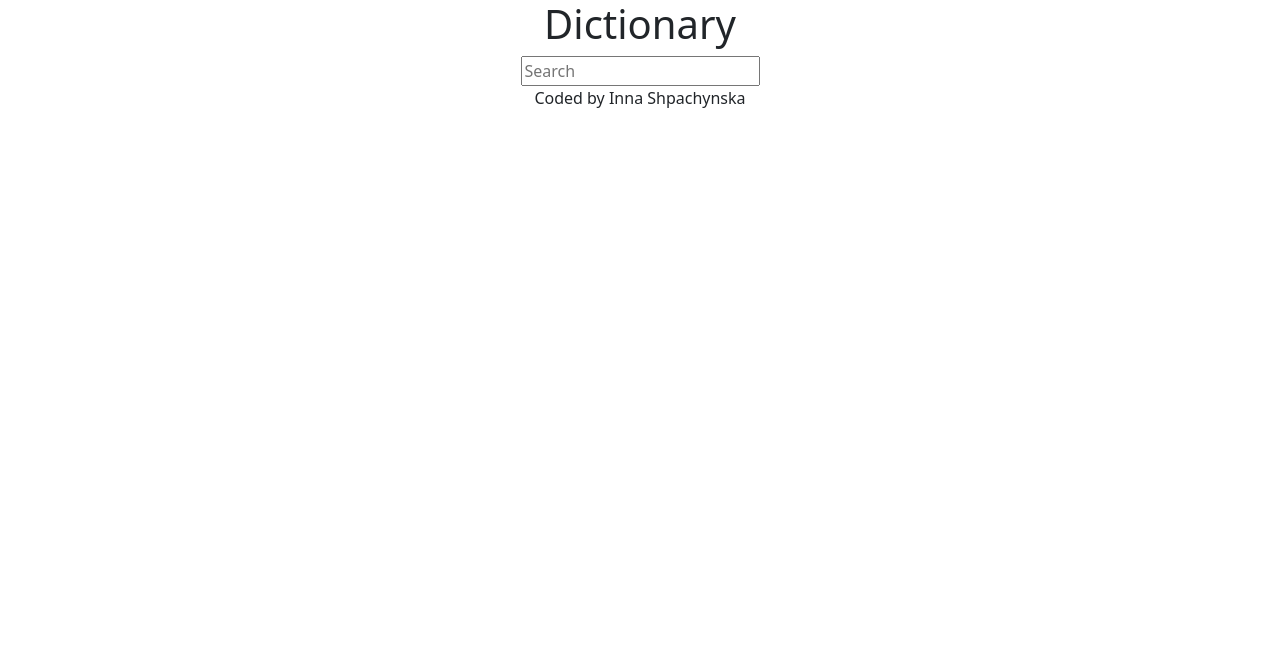
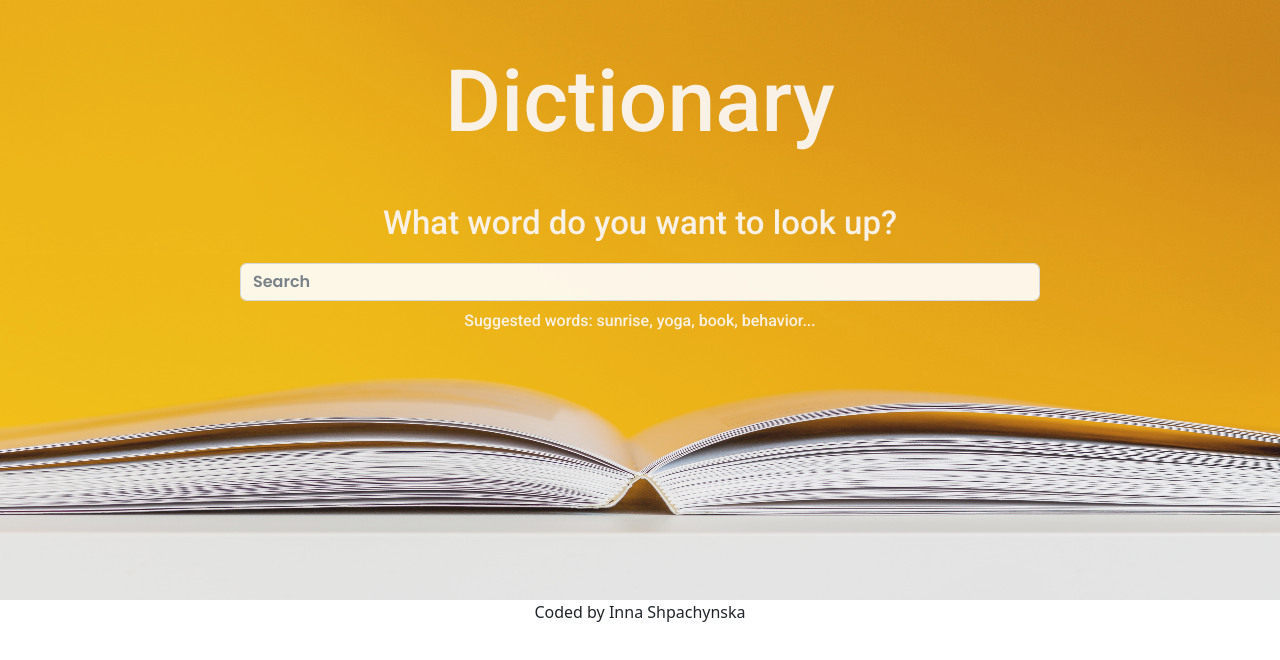
Before and after one commit to InnaShp/dictionary-project, a React (Create React App) app: page / in a window 1280 px wide. Shown: the top 660 px of the page. Built offline with nearby package versions, Linux system fonts and the light colour scheme; no server answers.

Commit message:
Style hero of the project

```diff
--- a/public/index.html
+++ b/public/index.html
@@ -10,12 +10,14 @@
       content="Web site created using create-react-app"
     />
     <link href="https://cdn.jsdelivr.net/npm/bootstrap@5.2.2/dist/css/bootstrap.min.css" rel="stylesheet" integrity="sha384-Zenh87qX5JnK2Jl0vWa8Ck2rdkQ2Bzep5IDxbcnCeuOxjzrPF/et3URy9Bv1WTRi" crossorigin="anonymous">
+    <link rel="preconnect" href="https://fonts.googleapis.com">
+    <link rel="preconnect" href="https://fonts.gstatic.com" crossorigin>
+    <link href="https://fonts.googleapis.com/css2?family=Poppins:wght@600;700&family=Roboto:wght@500;700&display=swap" rel="stylesheet">
 
     <title>Dictionary project</title>
   </head>
   <body>
-    <div class="container">
-      <div id="root"></div>
-    </div>
+    <div id="root"></div>
+
   </body>
 </html>
--- a/src/App.js
+++ b/src/App.js
@@ -5,8 +5,7 @@ import Dictionary from "./Dictionary";
 export default function App() {
   return (
     <div className="App">
-      <h1>Dictionary</h1>
-      <Dictionary />
+      <Dictionary defaultWord="sunset" />
       <footer>Coded by Inna Shpachynska</footer>
     </div>
   );
--- a/src/Dictionary.css
+++ b/src/Dictionary.css
@@ -0,0 +1,25 @@
+.Dictionary .hero {
+  background-image: url(./hero.jpg);
+  background-size: 110% 100%;
+  opacity: 0.9;
+  height: 600px;
+  color: rgba(249, 240, 228);
+  padding: 50px;
+  font-family: 'Roboto', sans-serif;
+  text-align: center;
+}
+
+.Dictionary .hero h1 {
+  font-size: 86px;
+  margin-bottom: 50px;
+}
+.Dictionary .hero h2 {
+  font-size: 33px;
+  margin-bottom: 20px;
+}
+.Dictionary .hero .form-control {
+  margin: 0 auto;
+  max-width: 800px;
+  background-color: rgba(255, 255, 255, 0.9);
+  font-family: 'Poppins', sans-serif;
+}
--- a/src/Dictionary.js
+++ b/src/Dictionary.js
@@ -3,30 +3,53 @@ import "./Dictionary.css";
 import axios from "axios";
 import Results from "./Results";
 
-export default function Dictionary() {
-  let [keyword, setKeyword] = useState("");
+export default function Dictionary(props) {
+  let [keyword, setKeyword] = useState(props.defaultWord);
   let [results, setResults] = useState(null);
+  let [loaded, setLoaded] = useState(false);
 
   function handleResponse(response) {
     setResults(response.data[0]);
   }
 
+  function search() {
+    let url = `https://api.dictionaryapi.dev/api/v2/entries/en_US/${keyword}`;
+    axios.get(url).then(handleResponse);
+  }
+
   function handleSubmit(event) {
     event.preventDefault();
-    let url = `https://api.dictionaryapi.dev/api/v2/entries/en_US/${keyword}`;
-    axios.get(url).then(handleResponse);
+    search();
   }
 
   function updateKeyword(event) {
     setKeyword(event.target.value);
   }
 
+  function load() {
+    setLoaded(true);
+    search();
+  }
+
+  if (loaded) {
     return (
       <div className="Dictionary">
+        <div className="hero">
+            <h1>Dictionary</h1>
+            <h2>What word do you want to look up?</h2>
             <form onSubmit={handleSubmit}>
-        <input type="search" placeholder="Search" onChange={updateKeyword} />
+              <input type="search" className="form-control" placeholder="Search" onChange={updateKeyword} />
             </form>
+            <p className="mt-2">Suggested words: sunrise, yoga, book, behavior...</p>
+        </div>
+        <div className="description">
           <Results results={results} />
         </div>
+      </div>
     );
+  } else {
+    load();
+    return null;
   }
+
+}
--- a/src/Phonetic.js
+++ b/src/Phonetic.js
@@ -3,7 +3,6 @@ import { Howl } from "howler";
 
 export default function Phonetic(props) {
   const soundSrc = `${props.phonetic.audio}`;
-  console.log(props);
   function callSound(src) {
     const sound = new Howl({
       src,
```
Also changed, not shown: src/App.css (line endings or trailing spaces), src/hero.jpg (added). Lines whose indentation alone changed are shown as unchanged.
